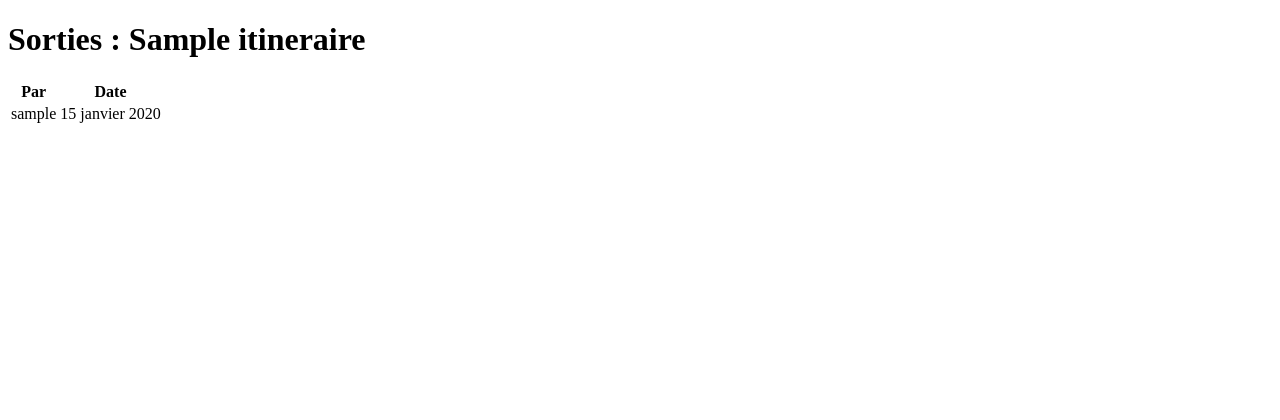
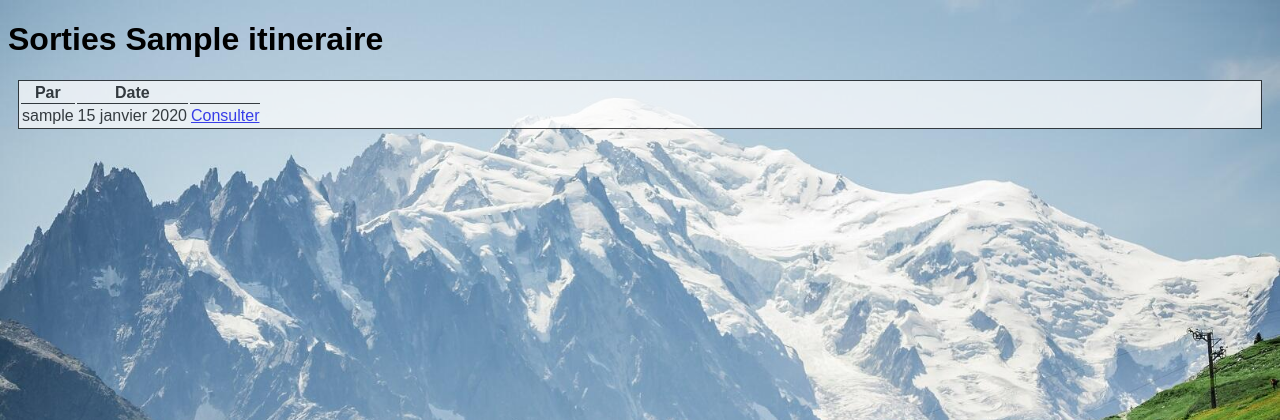
Before and after one commit to victorcolombet/topoguide-victor-colombet, a Django app: page /sorties/1/ in a window 1280 px wide. Shown: the top 420 px of the page. Run offline with Django 4.2, Linux system fonts and the light colour scheme; tables that the repository leaves empty hold one stand-in row (values such as "Sample post").

Commit message:
graphismes de sorties

```diff
--- /dev/null
+++ b/topoguide/itineraires/static/itineraires/sorties.css
@@ -0,0 +1,37 @@
+head{
+    font-family: Arial, Helvetica, sans-serif;
+    font-weight: bold;
+
+}
+
+body{
+    font-family: Arial, Helvetica, sans-serif;
+    background-image: url("images/background_sortie.gif");
+    background-size: cover;
+}
+
+
+div.transbox{
+    margin: 10px;
+    background-color: white;
+    border: 1px solid black;
+    opacity: 0.7;
+}
+
+div.transbox.table{
+    border: 1px solid black;
+    text-align: center;
+    width: 90%;
+
+}
+
+tr{
+    border-bottom: 1px solid black;
+    text-align: center;
+}
+
+th{
+    border-bottom: 1px solid black;
+    font-weight: bold;
+
+}
--- a/topoguide/itineraires/templates/itineraires/sorties.html
+++ b/topoguide/itineraires/templates/itineraires/sorties.html
@@ -3,11 +3,17 @@
 
 <html>
 <head>
+    <meta name="viewport" content="width=device-width, initial-scale=1">
+    {% load static %}
+    <link rel="stylesheet" type="text/css" href="{% static 'itineraires/sorties.css' %}">
 
-<h1>Sorties            : {{ itineraire.title }}</h1>
+
+<h1>Sorties  {{ itineraire.title }}</h1>
 </head>
 
 <body>
+
+<div class="transbox">
 
     <table>
         <tr>
@@ -15,16 +21,23 @@
             <th>Date</th>
             <th></th>
         </tr>
+
+        {% if itineraire.sortie_set.all %}
+
             {% for sortie in itineraire.sortie_set.all %}
                 <tr>
                     <td>{{ sortie.user }}</td>
                     <td>{{ sortie.date }}</td>
-            <td> </td>
+                    <td><a href="{% url 'itineraires:sortie' sortie.id %}">Consulter</a></td>
                 </tr>
             {% endfor %}
 
+        {% else %}
+        <p> Il n'y a pas de sorties pour cet itineraire.</p>
+        {% endif %}
+
     </table>
 
-
+</div>
 </body>
 </html>
```
Also changed, not shown: topoguide/itineraires/static/itineraires/images/background_sortie.gif (added). Lines whose indentation alone changed are shown as unchanged.
